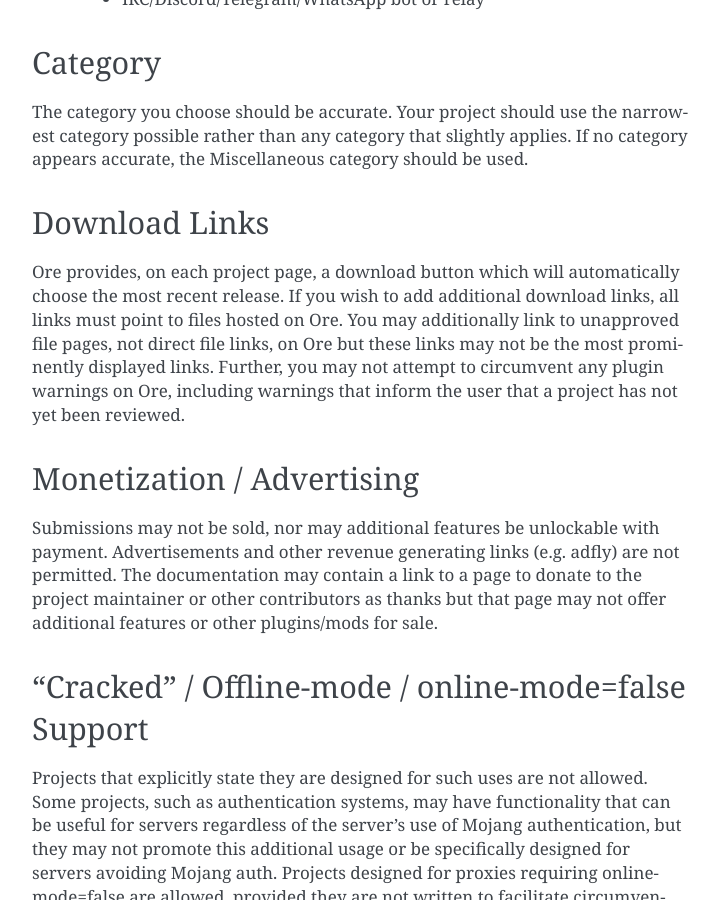
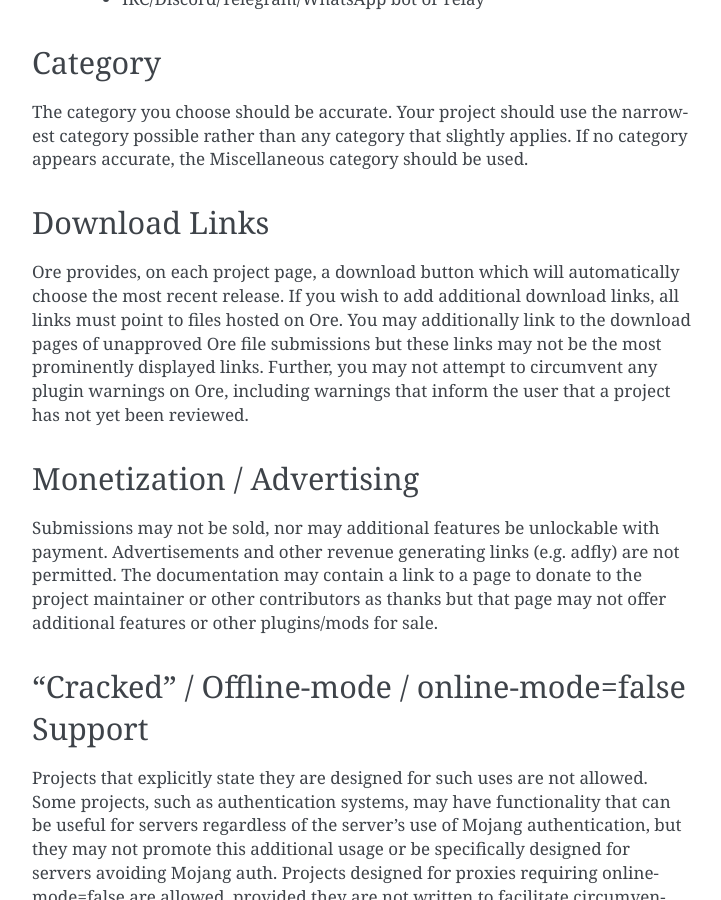
Before and after one commit to SpongePowered/SpongeDocs, a Sphinx documentation site: the page built from source/ore/guidelines.rst, in a window 1280 px wide and 900 px high, scrolled down 1297 px. Shown: the whole window, without its empty margins (388-1109 px from the left). Built offline with Sphinx 7.4.7, drawn with Linux system fonts in a browser that asks for light colours; pages that are not in the unit, such as notebooks, are missing from menus.

Commit message:
Possible clarity on unapproved download links
Looking for discussion.

```diff
--- a/source/ore/guidelines.rst
+++ b/source/ore/guidelines.rst
@@ -61,8 +61,8 @@ Download Links
 ~~~~~~~~~~~~~~
 
 Ore provides, on each project page, a download button which will automatically choose the most recent release. If you wish to add
-additional download links, all links must point to files hosted on Ore. You may additionally link to unapproved file pages, not
-direct file links, on Ore but these links may not be the most prominently displayed links. Further, you may not attempt to
+additional download links, all links must point to files hosted on Ore. You may additionally link to the download pages of
+unapproved Ore file submissions but these links may not be the most prominently displayed links. Further, you may not attempt to
 circumvent any plugin warnings on Ore, including warnings that inform the user that a project has not yet been reviewed.
 
 
```
